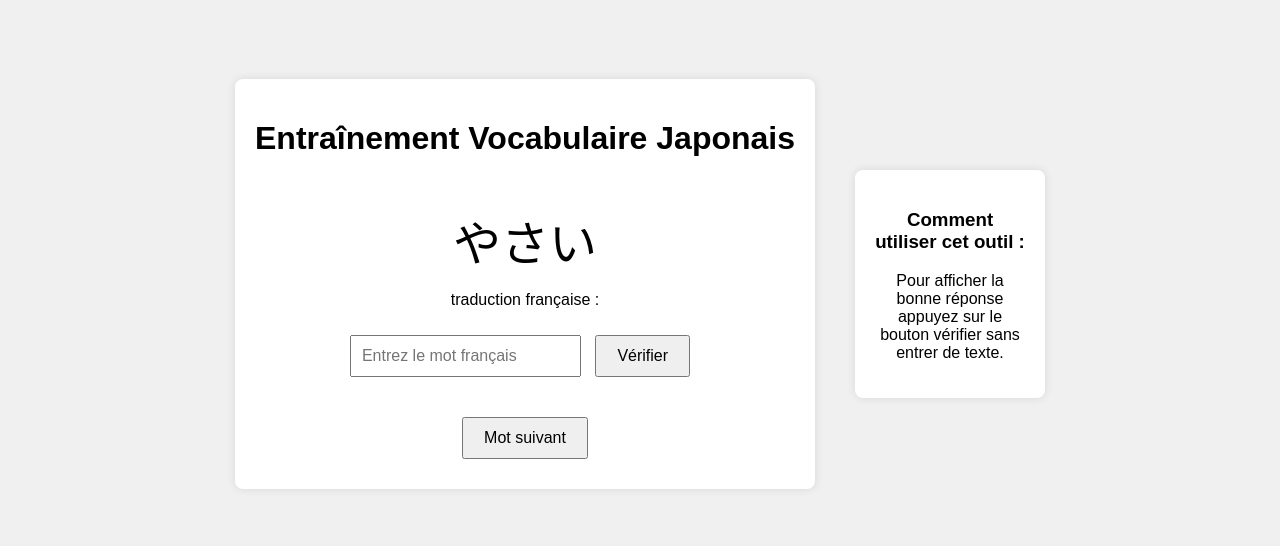
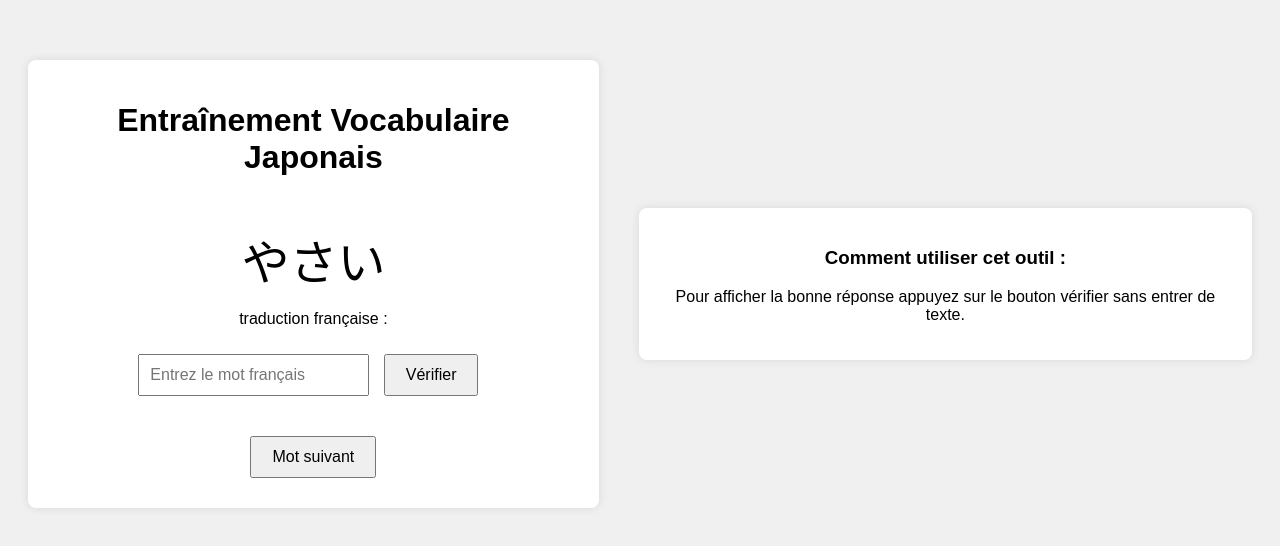
Before and after one commit to BabyMeat/jap, a plain HTML site: page index.html in a window 1280 px wide. Shown: the part 124-670 px from the top of the page. Drawn offline with Linux system fonts and the light colour scheme.

Commit message:
test marche pas

```diff
--- a/index.html
+++ b/index.html
@@ -19,7 +19,7 @@
         <button onclick="nextWord()">Mot suivant</button>
         <audio id="correctSound" src="correct.mp3"></audio>
     </div>
-    <div class="legend">
+    <div class="container">
         <h3>Comment utiliser cet outil :</h1>
         <p>Pour afficher la bonne réponse appuyez sur le bouton vérifier sans entrer de texte.</p>
     </div>
```
